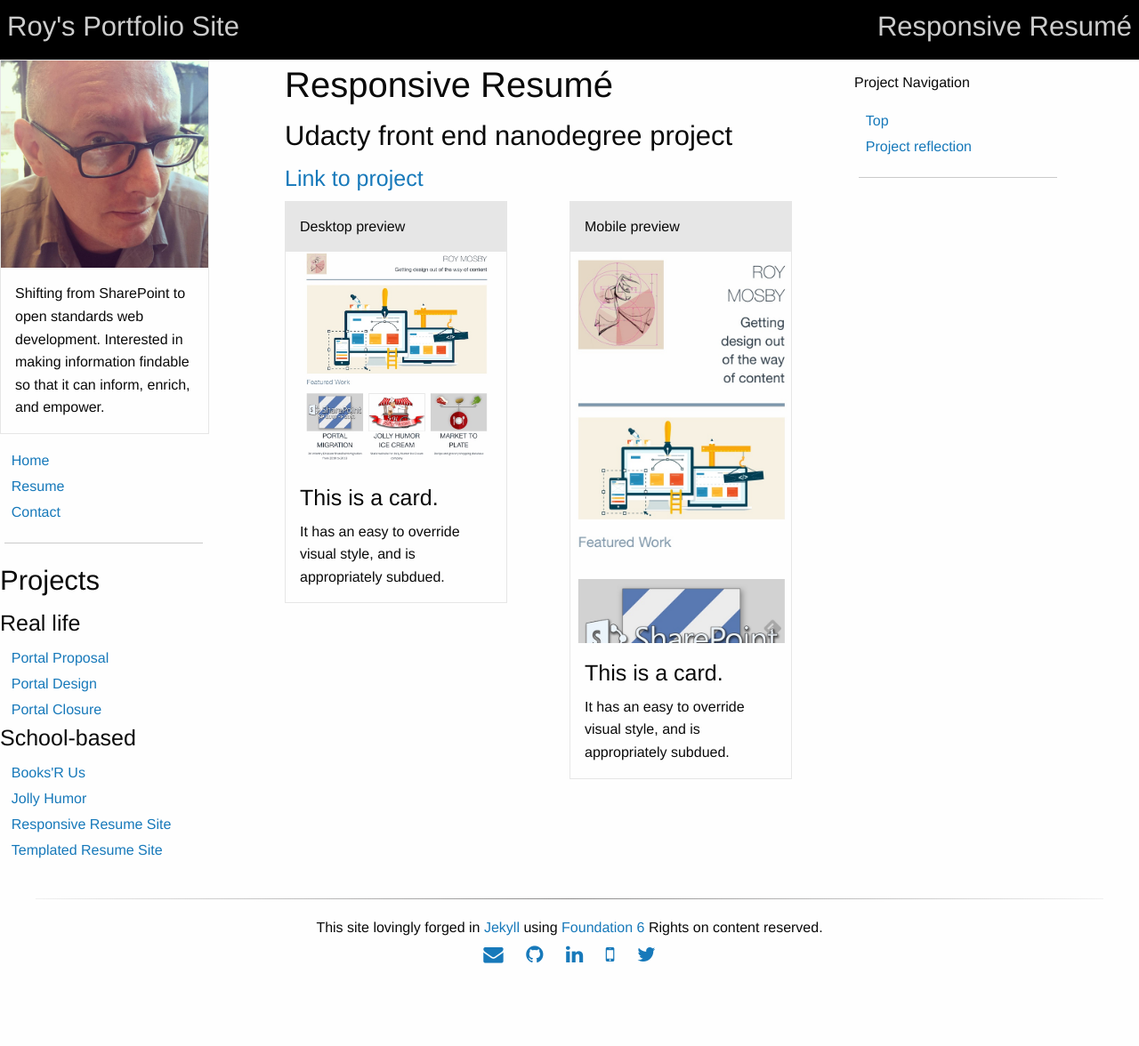
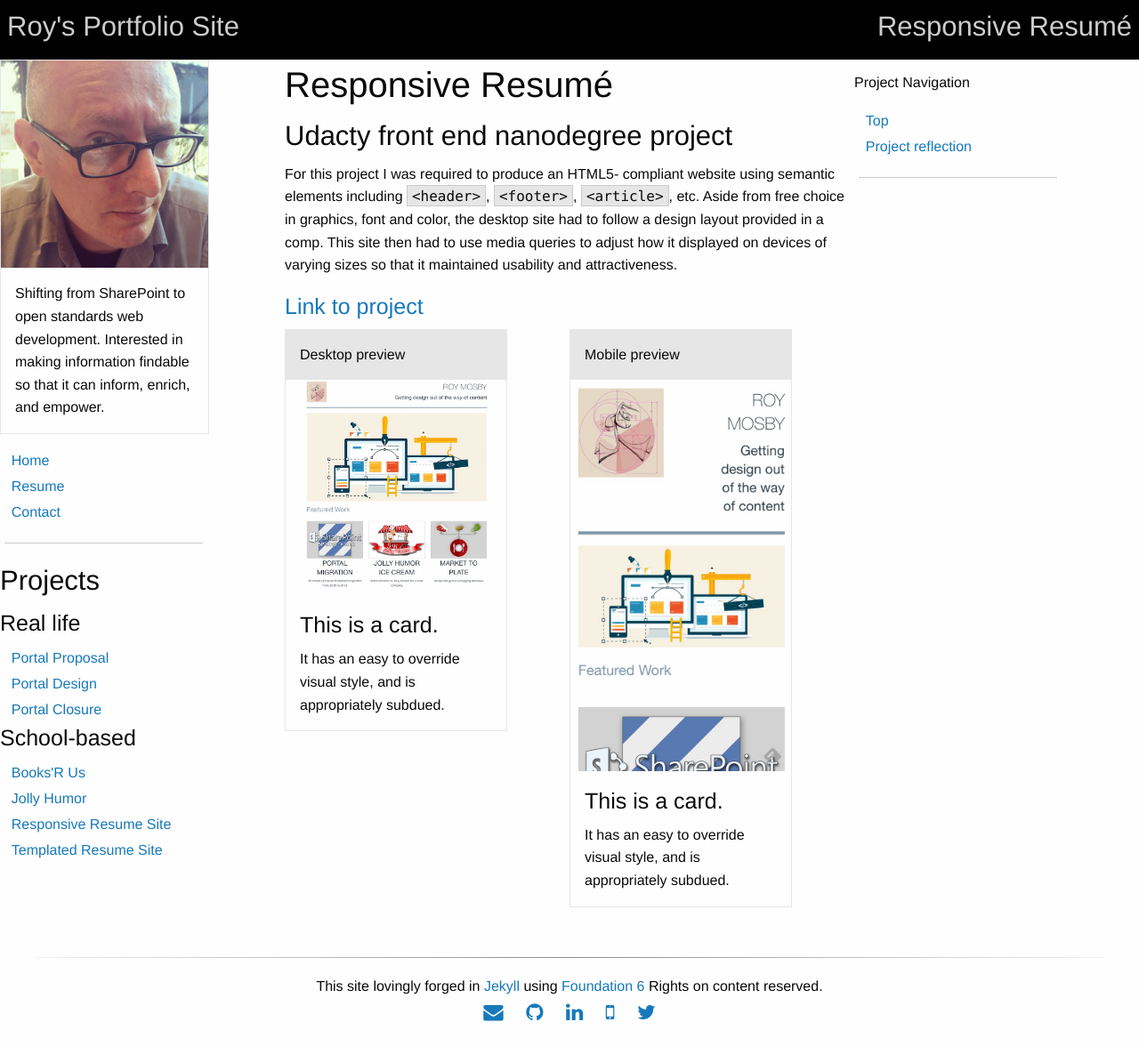
Before and after one commit to royemosby/roymosby.me, a Jekyll site: the page built from projects/ResponsiveResume.md, in a window 1280 px wide. Shown: the whole page at 89% size. Built offline with Jekyll 4.4.1, drawn with Linux system fonts in a browser that asks for light colours; before the commit the page ends 1110 px from its top, so only the background shows below that.

Commit message:
add modal, project description

```diff
--- a/projects/ResponsiveResume.md
+++ b/projects/ResponsiveResume.md
@@ -10,6 +10,8 @@
     <h1>Responsive Resumé</h1>
     <h3>Udacity project</h3>
 
+    <p>The main point that is project drove home for me is that, where possible, focus on developing for mobile and then desktop. Mobile devices are becoming both more powerful and easier to access as time goes on. Mobile is displacing the preeminence of desktop computing in our lives. It does not eliminate the desktop experience since mobile does not fare well with extended input. However, most sites' priority is to get information in front of a user. Because of this, ease of access should prioritize mobile.</p>
+
     <button class="close-button" data-close aria-label="Close modal" type="button"><span aria-hidden="true">&times;</span>
     </button>
 </div>
@@ -17,6 +19,8 @@
 ## Responsive Resumé
 
 ### Udacty front end nanodegree project
+
+For this project I was required to produce an HTML5- compliant website using semantic elements including `<header>`, `<footer>`, `<article>`, etc. Aside from free choice in graphics, font and color, the desktop site had to follow a design layout provided in a comp. This site then had to use media queries to adjust how it displayed on devices of varying sizes so that it maintained usability and attractiveness.
 
 #### [Link to project](http://roymosby.me/FEND/Section2_Portfolio/portfolio.html)
 
```
